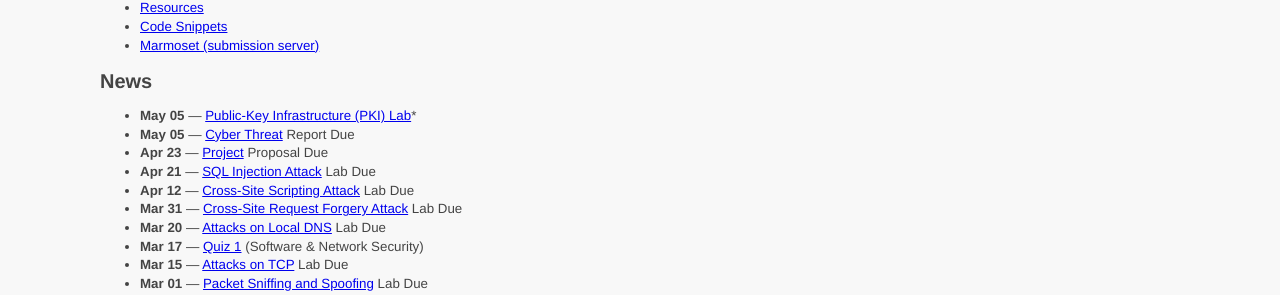
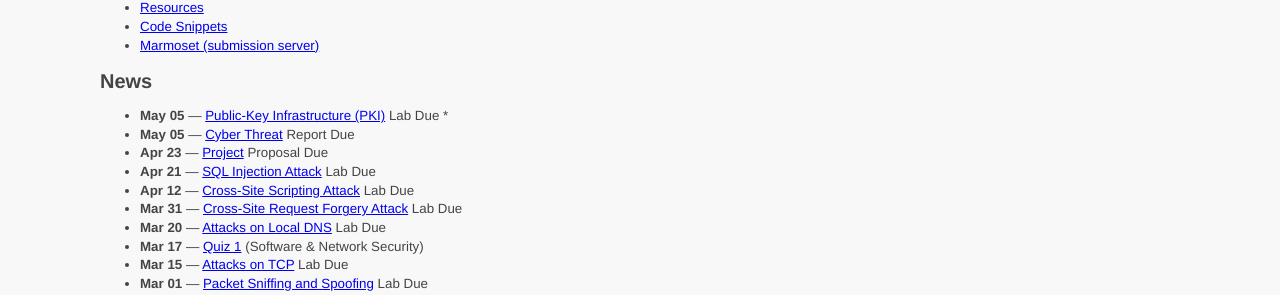
Before and after one commit to ycpcs/cs335-spring2020, a Jekyll site: the page built from index.md, in a window 1280 px wide. Shown: the part 279-574 px from the top of the page. Built offline with Jekyll 4.4.1, drawn with Linux system fonts in a browser that asks for light colours.

Commit message:
Fix link

```diff
--- a/index.md
+++ b/index.md
@@ -19,7 +19,7 @@ This is the website for CS 335, Cybersecurity, at York College. All information
 
 ## News
 
-* **May 05** &mdash; [Public-Key Infrastructure (PKI) Lab](labs/pki.html)*
+* **May 05** &mdash; [Public-Key Infrastructure (PKI)](labs/pki.html) Lab Due *
 * **May 05** &mdash; [Cyber Threat](assignments/cybercrime.html) Report Due
 * **Apr 23** &mdash; [Project](assignments/project.html) Proposal Due
 * **Apr 21** &mdash; [SQL Injection Attack](labs/sql_attack.html) Lab Due
```
